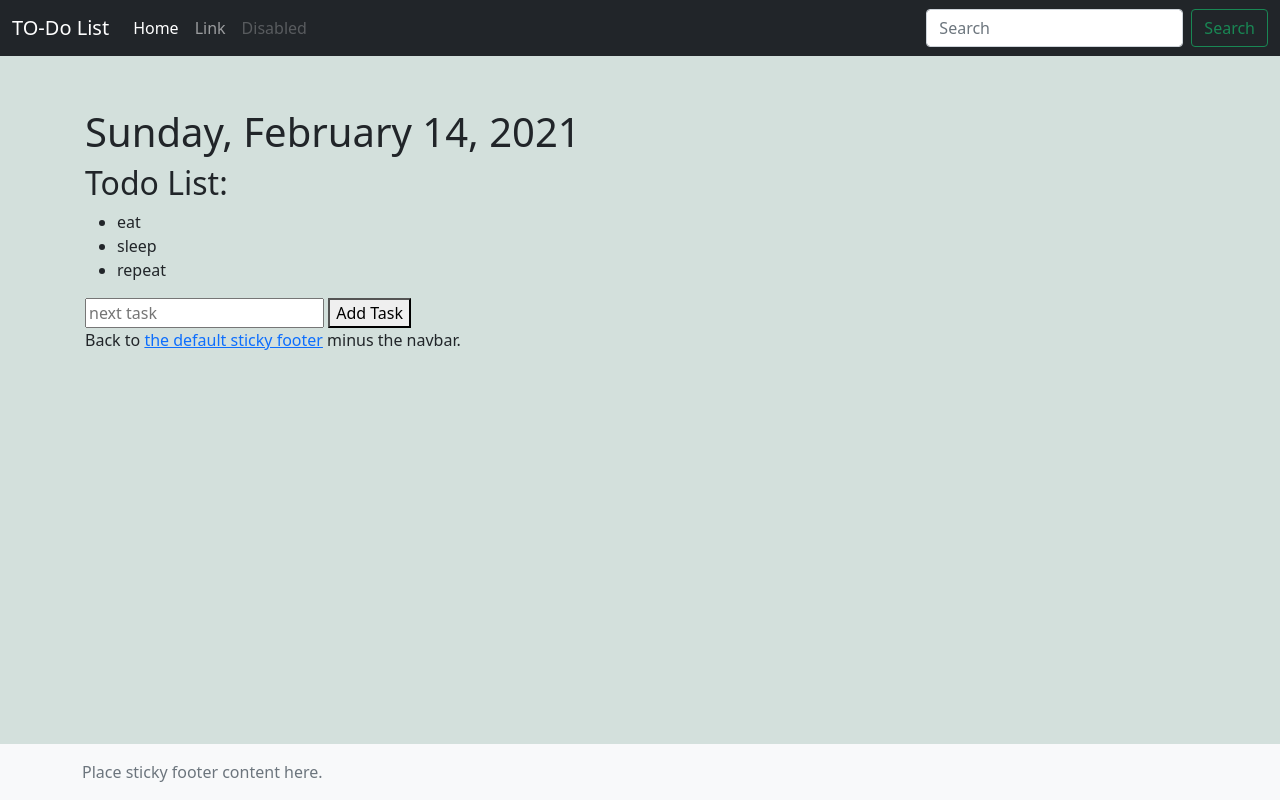
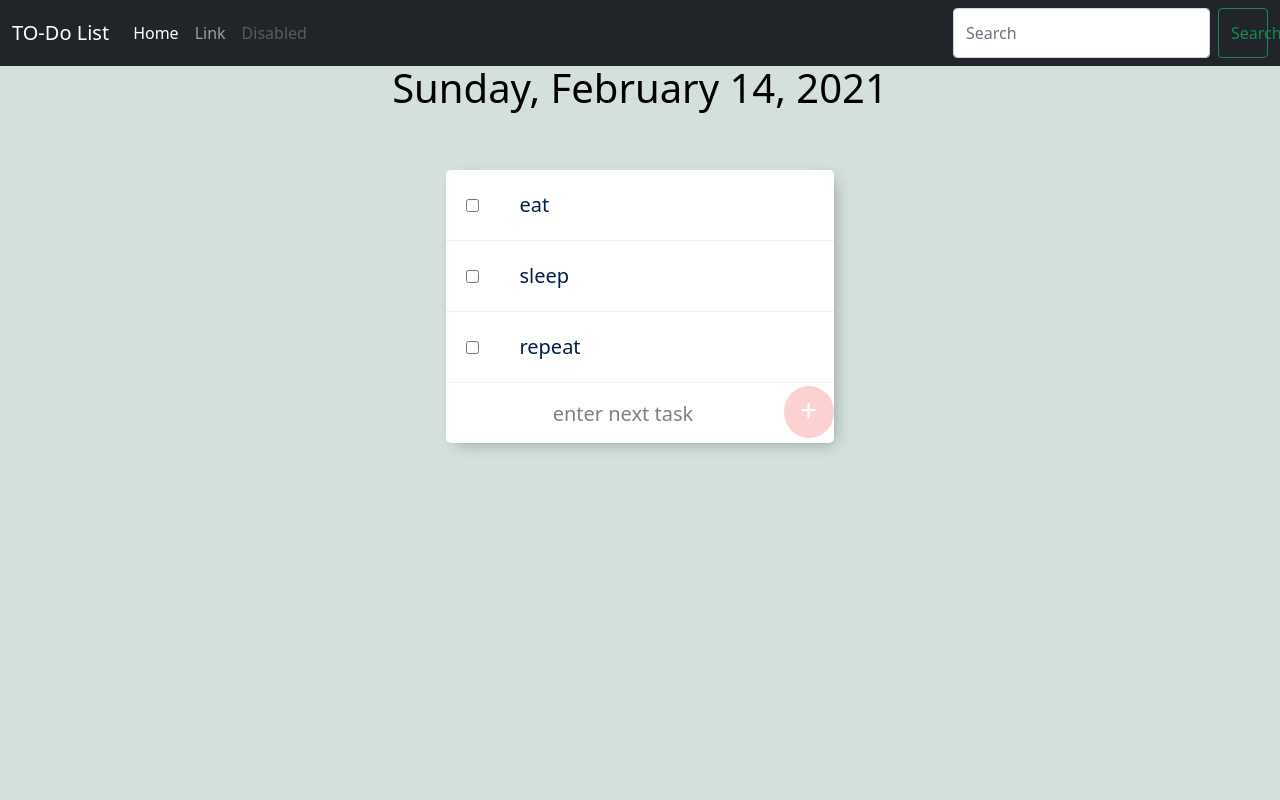
Before and after one commit to MaksimMurzin/TodoList-WebApp, a Node server app: page / in a window 1280 px wide. Run offline with Node 20, Linux system fonts and the light colour scheme; some libraries are stand-ins or nearby versions.

Commit message:
recommiting

```diff
--- a/app.js
+++ b/app.js
@@ -15,10 +15,10 @@ let date = new Date();
 let today = date.toLocaleDateString("en-US", options);
 
 let items = ["eat", "sleep", "repeat"];
-app.set("view engine", "ejs");
 
 app.use(express.static("public"));
-app.use(bodyParser.urlencoded({ extended: false }));
+app.use(bodyParser.urlencoded({ extended: true }));
+app.set("view engine", "ejs");
 
 app.get("/", (req, res) => {
   res.render("list", { listOfItems: items, dateToday: today });
--- a/public/style.css
+++ b/public/style.css
@@ -3,7 +3,86 @@ main > .container {
 }
 body {
   background-color: #d3e0dc;
+  color: black;
 }
 .navbar {
   background-color: #fcd1d1;
 }
+
+#heading {
+  margin-top: 5%;
+  text-align: center;
+}
+
+.box {
+  max-width: 400px;
+  margin: 50px auto;
+  background: white;
+  border-radius: 5px;
+  box-shadow: 5px 5px 15px -5px rgba(0, 0, 0, 0.3);
+}
+
+.item {
+  min-height: 70px;
+  display: flex;
+  align-items: center;
+  border-bottom: 1px solid #f1f1f1;
+}
+
+.item:last-child {
+  border-bottom: 0;
+}
+
+button {
+  min-height: 50px;
+  width: 50px;
+  border-radius: 50%;
+  border-color: transparent;
+  background-color: #fcd1d1;
+  color: #fff;
+  font-size: 30px;
+  padding-bottom: 6px;
+  border-width: 0;
+}
+
+input[type="text"] {
+  text-align: center;
+  height: 60px;
+  top: 10px;
+  border: none;
+  background: transparent;
+  font-size: 20px;
+  font-weight: 200;
+  width: 313px;
+}
+
+input[type="text"]:focus {
+  outline: none;
+  box-shadow: inset 0 -3px 0 0 #a683e3;
+}
+
+input:checked + p {
+  text-decoration: line-through;
+  text-decoration-color: #a683e3;
+}
+
+input[type="checkbox"] {
+  margin: 20px;
+}
+
+p {
+  margin: 0;
+  padding: 20px;
+  font-size: 20px;
+  font-weight: 200;
+  color: #00204a;
+}
+
+form {
+  text-align: center;
+  margin-left: 20px;
+}
+::placeholder {
+  color: grey;
+  opacity: 1;
+}
--- a/views/list.ejs
+++ b/views/list.ejs
@@ -17,9 +17,12 @@
     />
 
     <!-- Bootstrap core CSS -->
-    <link href="https://cdn.jsdelivr.net/npm/bootstrap@5.0.0-beta2/dist/css/bootstrap.min.css"
-    rel="stylesheet" integrity="sha384-BmbxuPwQa2lc/FVzBcNJ7UAyJxM6wuqIj61tLrc4wSX0szH/Ev+nYRRuWlolflfl"
-    crossorigin="anonymous">
+    <link
+      href="https://cdn.jsdelivr.net/npm/bootstrap@5.0.0-beta2/dist/css/bootstrap.min.css"
+      rel="stylesheet"
+      integrity="sha384-BmbxuPwQa2lc/FVzBcNJ7UAyJxM6wuqIj61tLrc4wSX0szH/Ev+nYRRuWlolflfl"
+      crossorigin="anonymous"
+    />
 
     <!-- Favicons -->
     <link
@@ -119,40 +122,33 @@
     </header>
 
     <!-- Begin page content -->
-    <main class="flex-shrink-0">
-      <div class="container">
-        <h1 class="mt-5"><%= dateToday %></h1>
-            <div>
-            <h2>Todo List:  </h2>
-                <ul>
-                    <%for(let i = 0; i< listOfItems.length; i++ ) { %>
-                        <li> <%= listOfItems[i] %></li>
-                    <%} %>
+    <div id="heading">
+      <h1><%= dateToday %></h1>
+    </div>
 
+    <div class="box">
+      <% for(let i = 0 ; i < listOfItems.length; i++ ){%>
+      <div class="item">
+        <input type="checkbox" autocomplete="off" />
+        <p><%= listOfItems[i] %></p>
+      </div>
+      <% } %>
 
-                </ul>
-            </div>
-<form action="/" method="POST">
-<input type="text" name="todoTask" id="" placeholder="next task">
-<button type="submit">Add Task</button>
-</form>
+      <form action="/" method="POST">
+        <input type="text" name="todoTask" placeholder="enter next task" />
+        <button type="submit">+</button>
+      </form>
+    </div>
 
-          Back to
-          <a href="/docs/5.0/examples/sticky-footer/"
-            >the default sticky footer</a
-          >
-          minus the navbar.
-        </p>
-      </div>
-    </main>
-
-    <footer class="footer mt-auto py-3 bg-light">
-      <div class="container">
-        <span class="text-muted">Place sticky footer content here.</span>
-      </div>
-    </footer>
-
-    <script src="https://cdn.jsdelivr.net/npm/@popperjs/core@2.6.0/dist/umd/popper.min.js" integrity="sha384-KsvD1yqQ1/1+IA7gi3P0tyJcT3vR+NdBTt13hSJ2lnve8agRGXTTyNaBYmCR/Nwi" crossorigin="anonymous"></script>
-    <script src="https://cdn.jsdelivr.net/npm/bootstrap@5.0.0-beta2/dist/js/bootstrap.min.js" integrity="sha384-nsg8ua9HAw1y0W1btsyWgBklPnCUAFLuTMS2G72MMONqmOymq585AcH49TLBQObG" crossorigin="anonymous"></script>
+    <script
+      src="https://cdn.jsdelivr.net/npm/@popperjs/core@2.6.0/dist/umd/popper.min.js"
+      integrity="sha384-KsvD1yqQ1/1+IA7gi3P0tyJcT3vR+NdBTt13hSJ2lnve8agRGXTTyNaBYmCR/Nwi"
+      crossorigin="anonymous"
+    ></script>
+    <script
+      src="https://cdn.jsdelivr.net/npm/bootstrap@5.0.0-beta2/dist/js/bootstrap.min.js"
+      integrity="sha384-nsg8ua9HAw1y0W1btsyWgBklPnCUAFLuTMS2G72MMONqmOymq585AcH49TLBQObG"
+      crossorigin="anonymous"
+    ></script>
   </body>
 </html>
```
